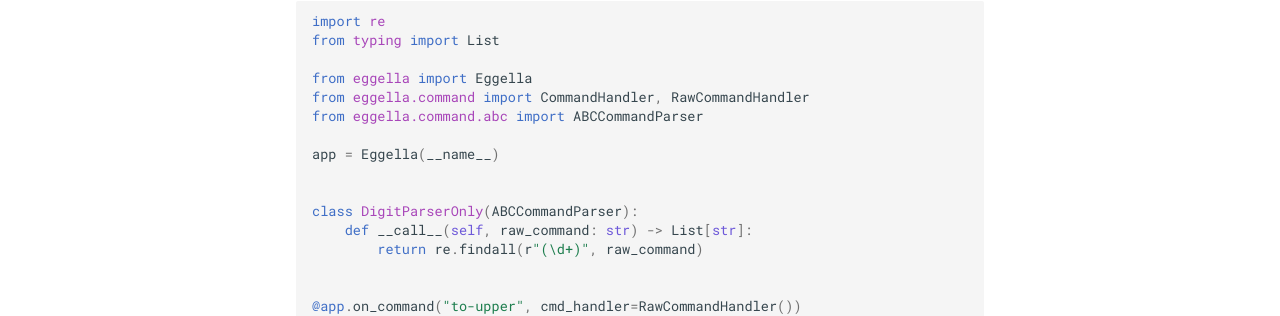
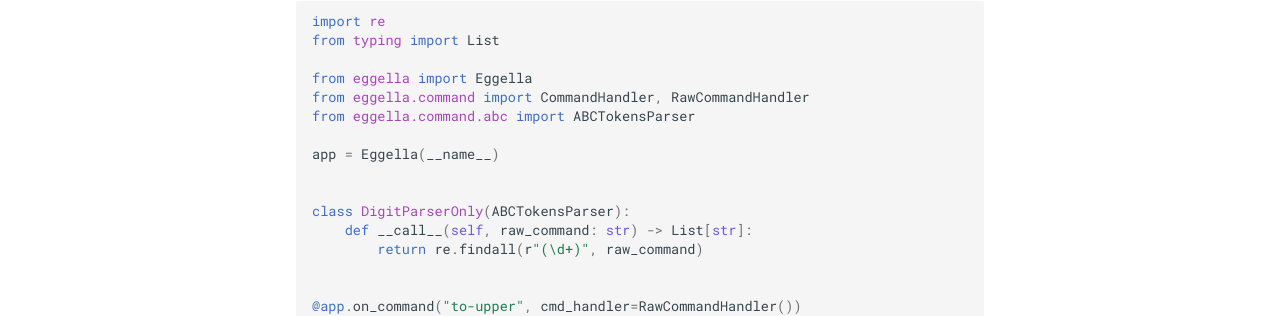
Before and after one commit to vypivshiy/eggella, an MkDocs documentation site: the page built from docs/EN/advanced.md, in a window 1280 px wide and 900 px high. Shown: the part 362-678 px from the top of the window. Built offline with MkDocs 1.6.1 and Material for MkDocs 9.7.7, drawn with Linux system fonts in a browser that asks for light colours.

Commit message:
update documentation

````diff
--- a/docs/EN/advanced.md
+++ b/docs/EN/advanced.md
@@ -5,18 +5,19 @@ In most cases, prompt_toolkit will be used, to work with it, read the official
 documentation for this library.
 
 ## Custom parser command arguments
+
 ```python
 import re
 from typing import List
 
 from eggella import Eggella
 from eggella.command import CommandHandler, RawCommandHandler
-from eggella.command.abc import ABCCommandParser
+from eggella.command.abc import ABCTokensParser
 
 app = Eggella(__name__)
 
 
-class DigitParserOnly(ABCCommandParser):
+class DigitParserOnly(ABCTokensParser):
     def __call__(self, raw_command: str) -> List[str]:
         return re.findall(r"(\d+)", raw_command)
 
````
Also changed, not shown: docs/RU/advanced.md (+3 -2 lines).
